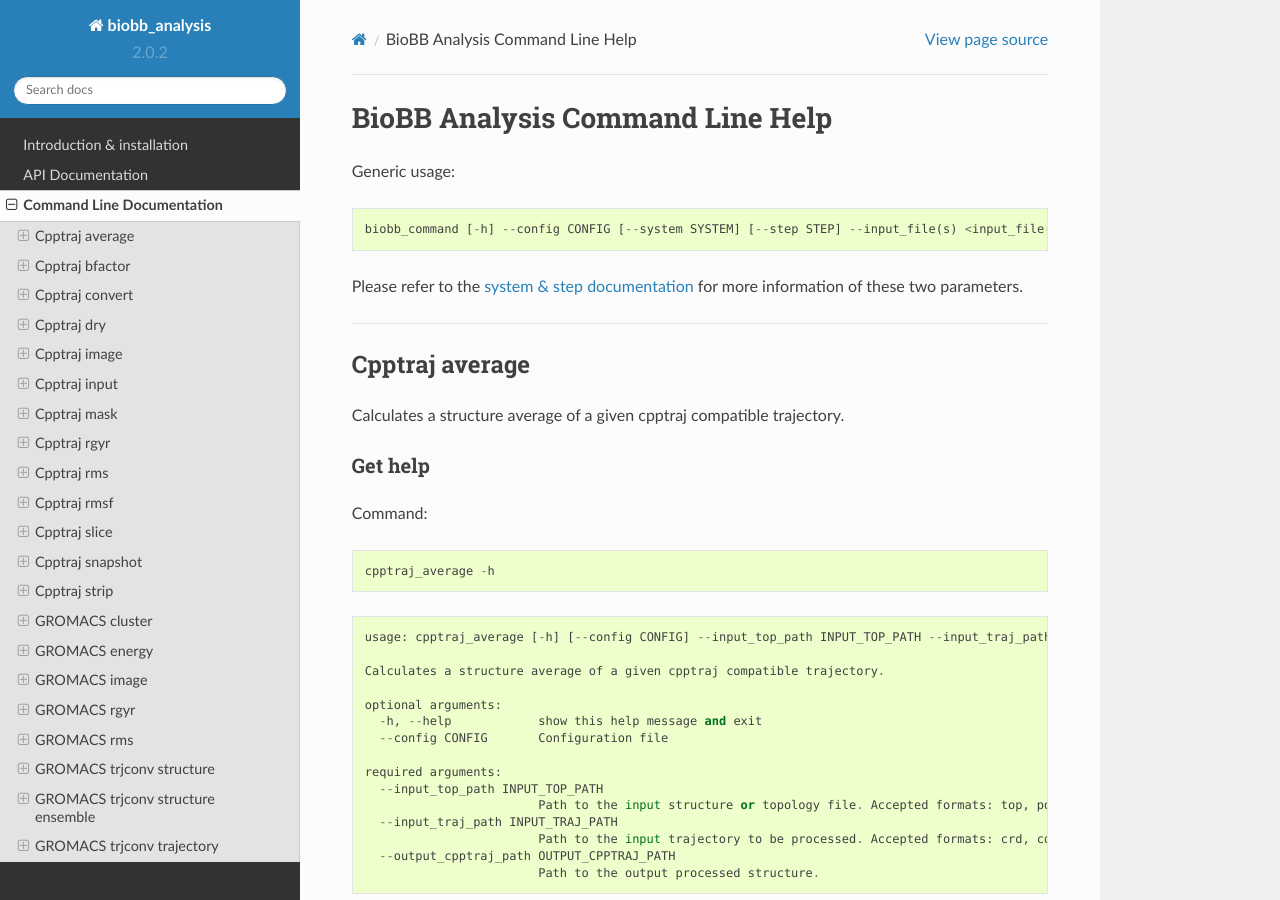
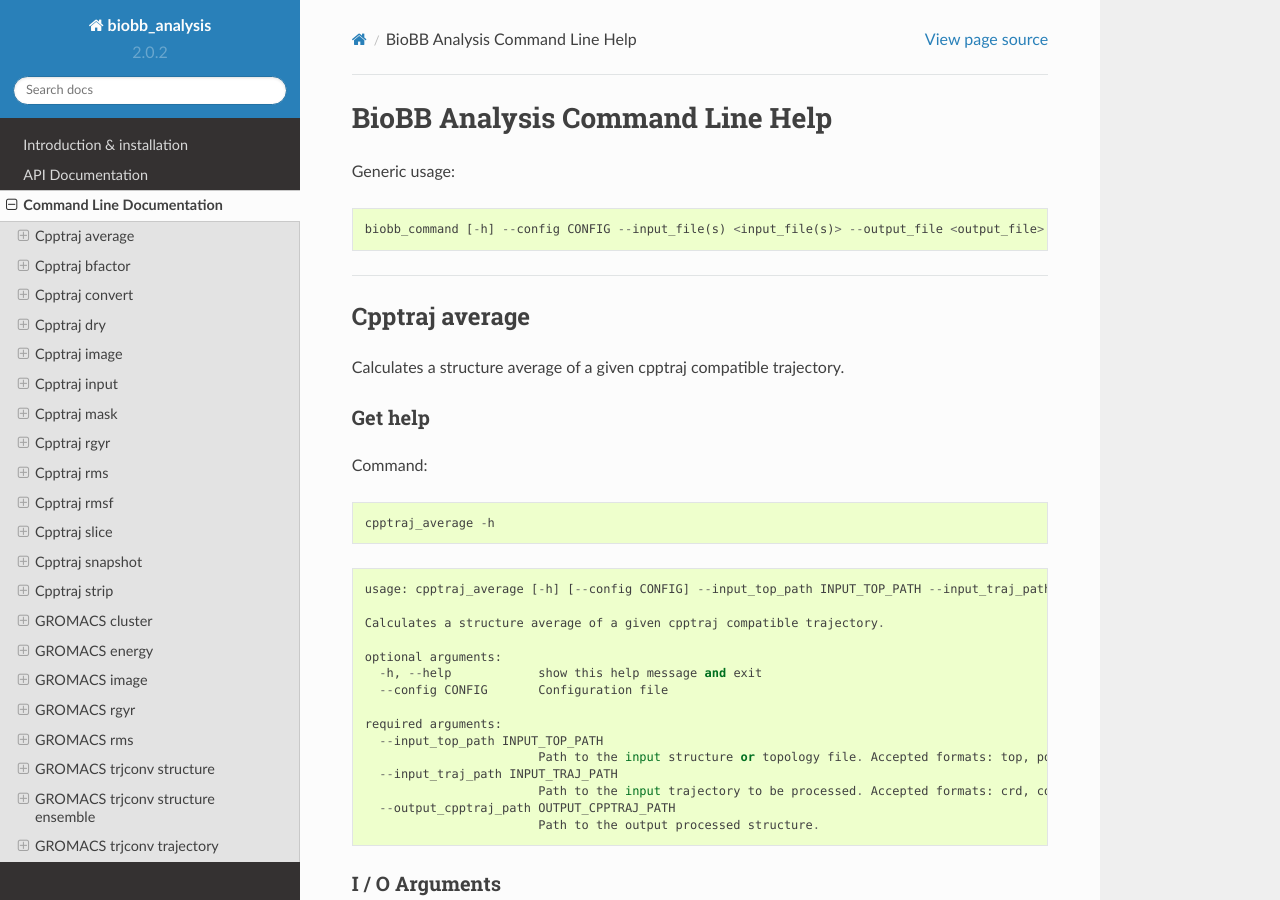
Before and after one commit to bioexcel/biobb_analysis, a Sphinx documentation site: the page built from biobb_analysis/docs/source/command_line.md, in a window 1280 px wide and 900 px high. Built offline with Sphinx 7.4.7 and the Read the Docs theme 2.0.0, drawn with Linux system fonts in a browser that asks for light colours.

Commit message:
Command line

````diff
--- a/biobb_analysis/docs/source/command_line.md
+++ b/biobb_analysis/docs/source/command_line.md
@@ -4,10 +4,8 @@ Generic usage:
 
 
 ```python
-biobb_command [-h] --config CONFIG [--system SYSTEM] [--step STEP] --input_file(s) <input_file(s)> --output_file <output_file>
-```
-
-Please refer to the [system & step documentation](https://biobb-common.readthedocs.io/en/latest/system_step.html) for more information of these two parameters.
+biobb_command [-h] --config CONFIG --input_file(s) <input_file(s)> --output_file <output_file>
+```
 
 -----------------
 
````
Also changed, not shown: biobb_analysis/docs/jupyter/command_line_template.ipynb.
